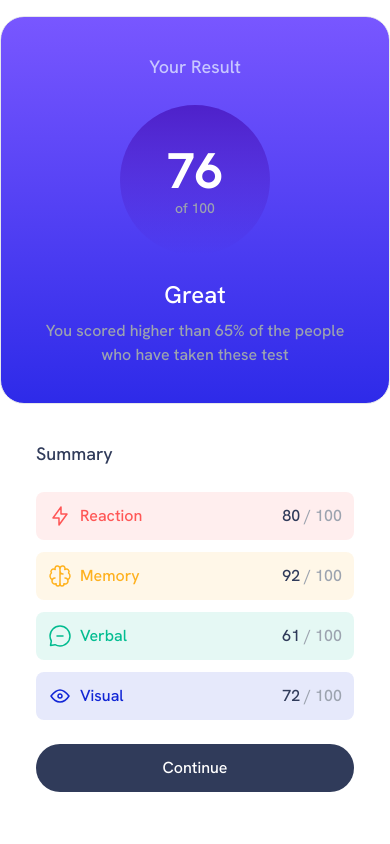
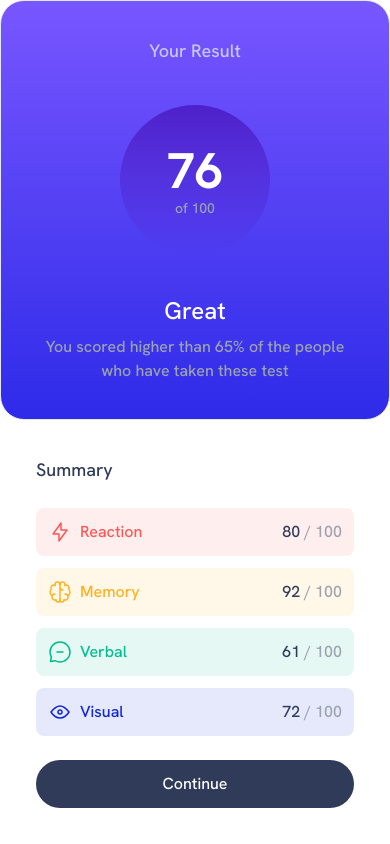
Before and after one commit to lucasfeklein/results-summary, a React (Vite) app: page / in a window 390 px wide. Built offline with nearby package versions, Linux system fonts and the light colour scheme.

Commit message:
remove border in outer div

```diff
--- a/src/App.jsx
+++ b/src/App.jsx
@@ -3,7 +3,7 @@ import Card from "./components/Card";
 function App() {
   return (
     <div className="h-screen flex justify-center items-center">
-      <div className="flex flex-col 550:flex-row border border-none rounded-3xl overflow-hidden max-w-[610px]">
+      <div className="flex flex-col h-screen md:h-auto md:flex-row overflow-hidden max-w-[610px]">
         <div className="flex-1 text-center flex flex-col justify-between items-center gap-6 bg-gradient-to-t from-light-royal-blue to-light-slate-blue p-9 border rounded-3xl">
           <h1 className="text-secondary text-lg">Your Result</h1>
           <div className="border border-none rounded-full h-[150px] w-[150px] flex flex-col justify-center bg-gradient-to-t from-persian-blue to-violet-blue">
```
